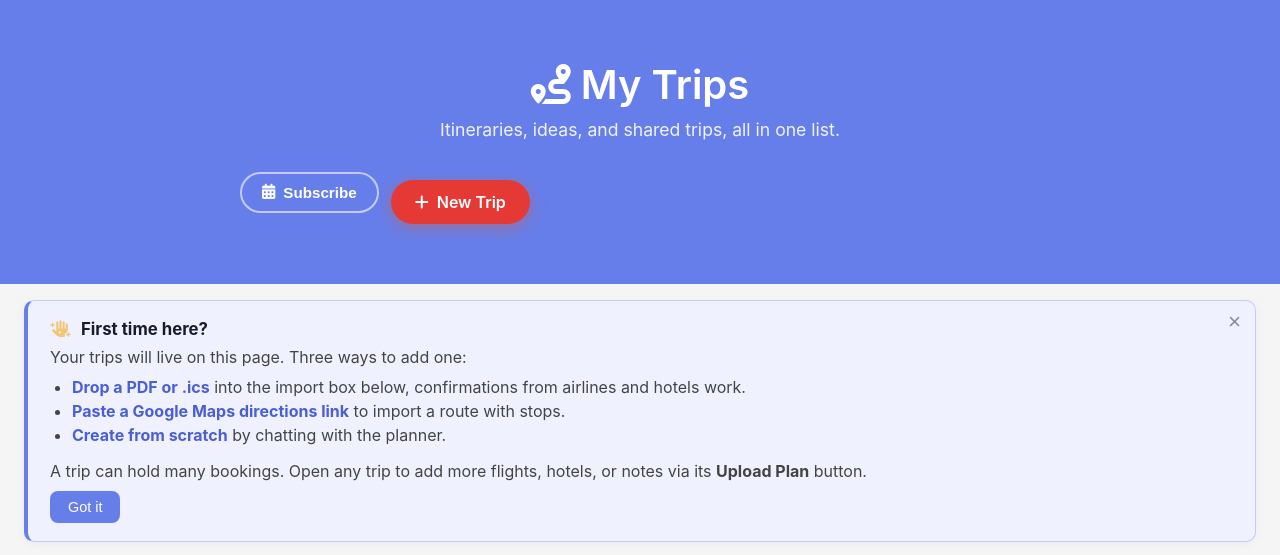
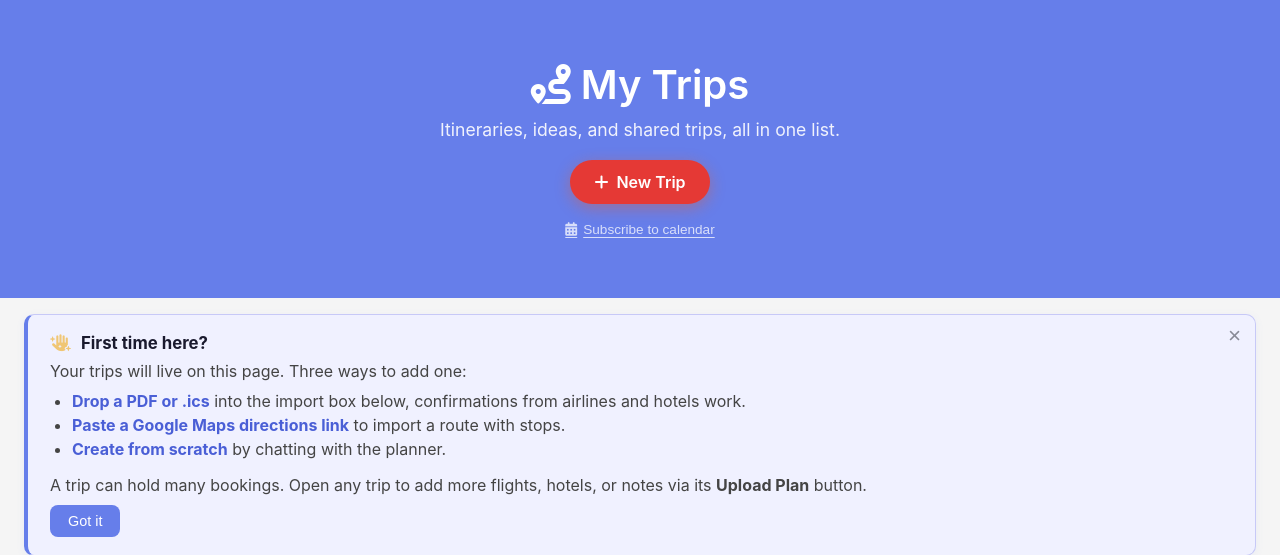
Before and after one commit to aabtzu/libertas-travel, a Flask app: page /trips in a window 1280 px wide. Shown: the part 60-615 px from the top of the page. Run offline with Flask 3, Linux system fonts and the light colour scheme; the visitor is signed in with stand-in values (Sample User, id 1); data that the repository does not hold is empty; some libraries are stand-ins or nearby versions.

Commit message:
Fix calendar subscribe button layout (#80)
Replace side-by-side flex buttons with Subscribe as a small centered
text link below the New Trip button. Keeps New Trip as the sole primary
CTA; Subscribe is secondary, dim, underlined, below.

```diff
--- a/agents/itinerary/templates/trips.html
+++ b/agents/itinerary/templates/trips.html
@@ -10,7 +10,7 @@
     <link rel="stylesheet" href="/static/css/main.css?v=14">
     <link rel="stylesheet" href="/static/css/main-mobile-modal.css?v=1">
     <link rel="stylesheet" href="/static/css/categories.css">
-    <link rel="stylesheet" href="/static/css/trips.css?v=15">
+    <link rel="stylesheet" href="/static/css/trips.css?v=16">
     <link rel="stylesheet" href="/static/css/trips-actions.css?v=3">
     <link rel="stylesheet" href="/static/css/trips-share-map.css?v=1">
 </head>
@@ -23,13 +23,13 @@
                 <h1><i class="fas fa-route"></i> My Trips</h1>
                 <p>Itineraries, ideas, and shared trips, all in one list.</p>
             </div>
-            <div class="trips-header-actions">
-                <button class="calendar-feed-btn" onclick="subscribeAllTripsCalendar()" title="Subscribe to all trips in your calendar app">
-                    <i class="fas fa-calendar-alt"></i> Subscribe
+            <a href="/create.html" class="new-trip-btn">
+                <i class="fas fa-plus"></i> New Trip
+            </a>
+            <div class="calendar-feed-link">
+                <button class="calendar-feed-btn" onclick="subscribeAllTripsCalendar()">
+                    <i class="fas fa-calendar-alt"></i> Subscribe to calendar
                 </button>
-                <a href="/create.html" class="new-trip-btn">
-                    <i class="fas fa-plus"></i> New Trip
-                </a>
             </div>
         </div>
     </div>
--- a/static/css/trips.css
+++ b/static/css/trips.css
@@ -26,32 +26,28 @@
     margin: 0 auto;
 }
 
-.trips-header-actions {
-    display: flex;
-    align-items: center;
-    gap: 12px;
-    margin-top: 20px;
-    flex-wrap: wrap;
+.calendar-feed-link {
+    margin-top: 14px;
+    margin-bottom: 0;
 }
 
 .calendar-feed-btn {
     display: inline-flex;
     align-items: center;
-    gap: 8px;
-    background: transparent;
-    color: #fff;
-    padding: 10px 20px;
-    border-radius: 25px;
-    font-size: 0.95rem;
-    font-weight: 600;
+    gap: 6px;
+    background: none;
+    border: none;
+    color: rgba(255,255,255,0.75);
+    font-size: 0.85rem;
     cursor: pointer;
-    border: 2px solid rgba(255,255,255,0.6);
-    transition: background 0.2s, border-color 0.2s;
+    padding: 0;
+    text-decoration: underline;
+    text-underline-offset: 3px;
+    transition: color 0.15s;
 }
 
 .calendar-feed-btn:hover {
-    background: rgba(255,255,255,0.15);
-    border-color: #fff;
+    color: #fff;
 }
 
 .new-trip-btn {
```
